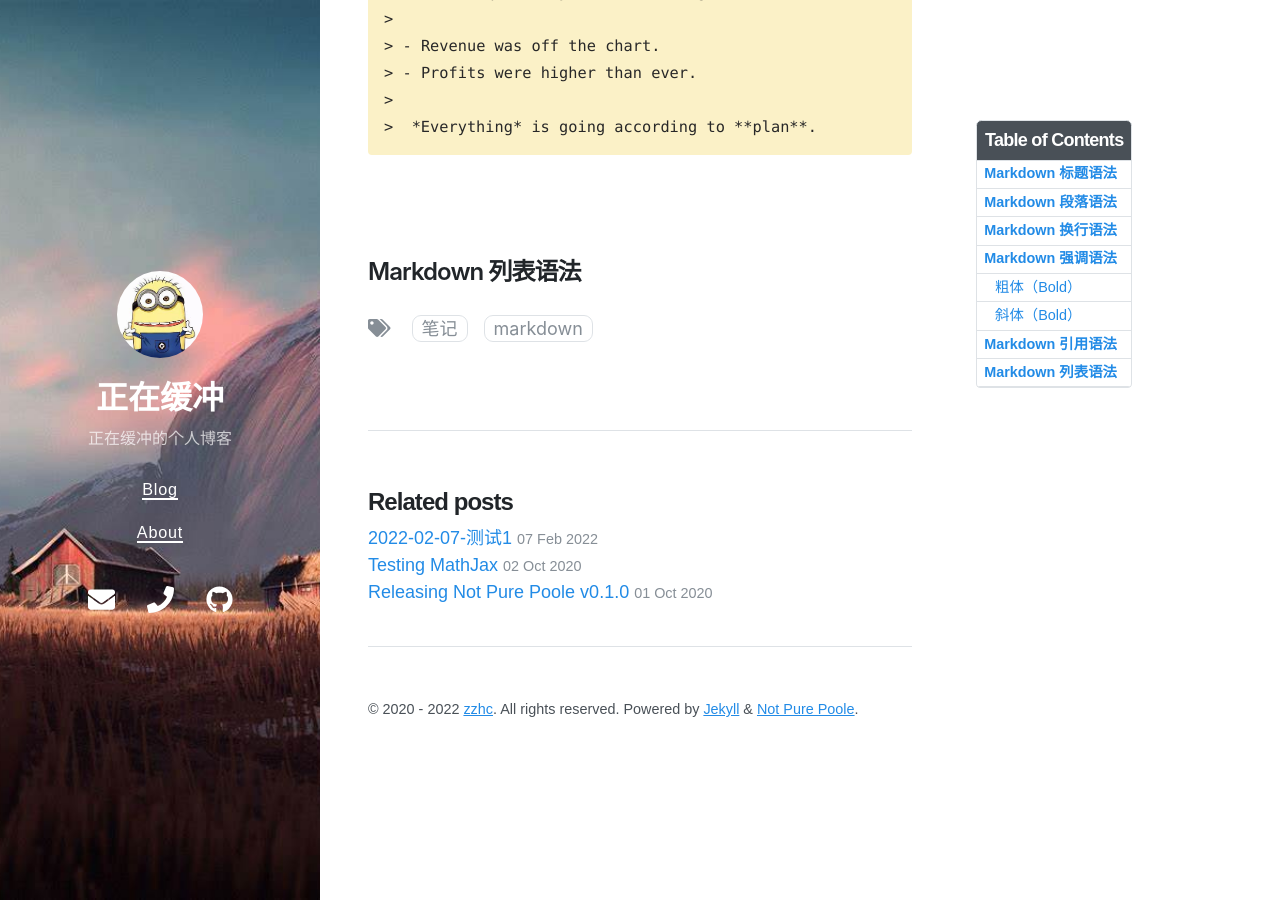
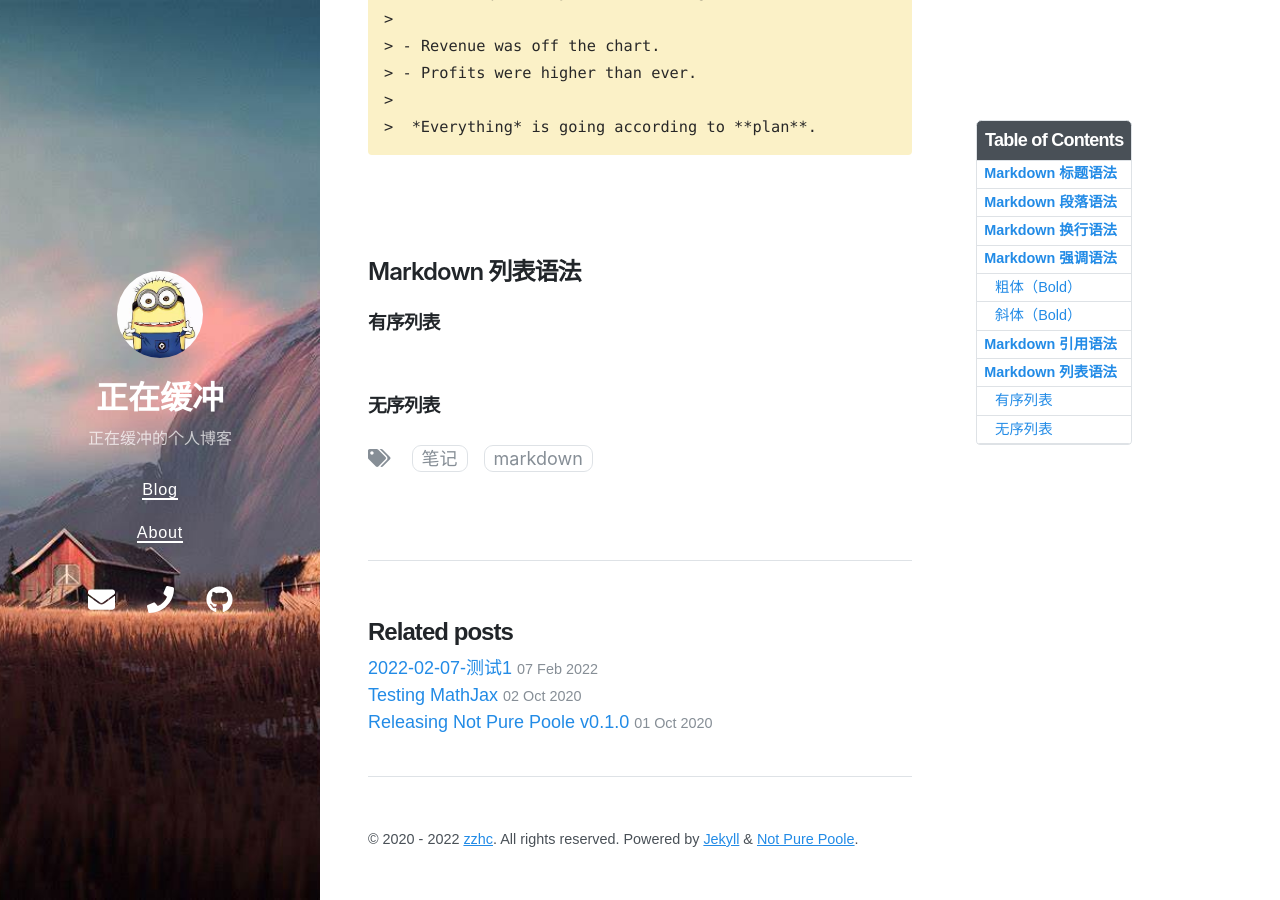
Before and after one commit to Zzhc3321/personal-blog.github.io, a Jekyll site: the page built from _posts/2022-02-08-Markdown-基础语法.md, in a window 1280 px wide and 900 px high, scrolled down 2657 px. Built offline with Jekyll 4.4.1, drawn with Linux system fonts in a browser that asks for light colours; nearby versions of some CDN libraries.

Commit message:
修改文件: _posts/2022-02-08-Markdown-基础语法.md

```diff
--- a/_posts/2022-02-08-Markdown-基础语法.md
+++ b/_posts/2022-02-08-Markdown-基础语法.md
@@ -101,3 +101,8 @@ Italicized text is the *cat's meow*.
 <br>
 <br>
 ## Markdown 列表语法
+
+### 有序列表
+
+<br>
+### 无序列表
```
